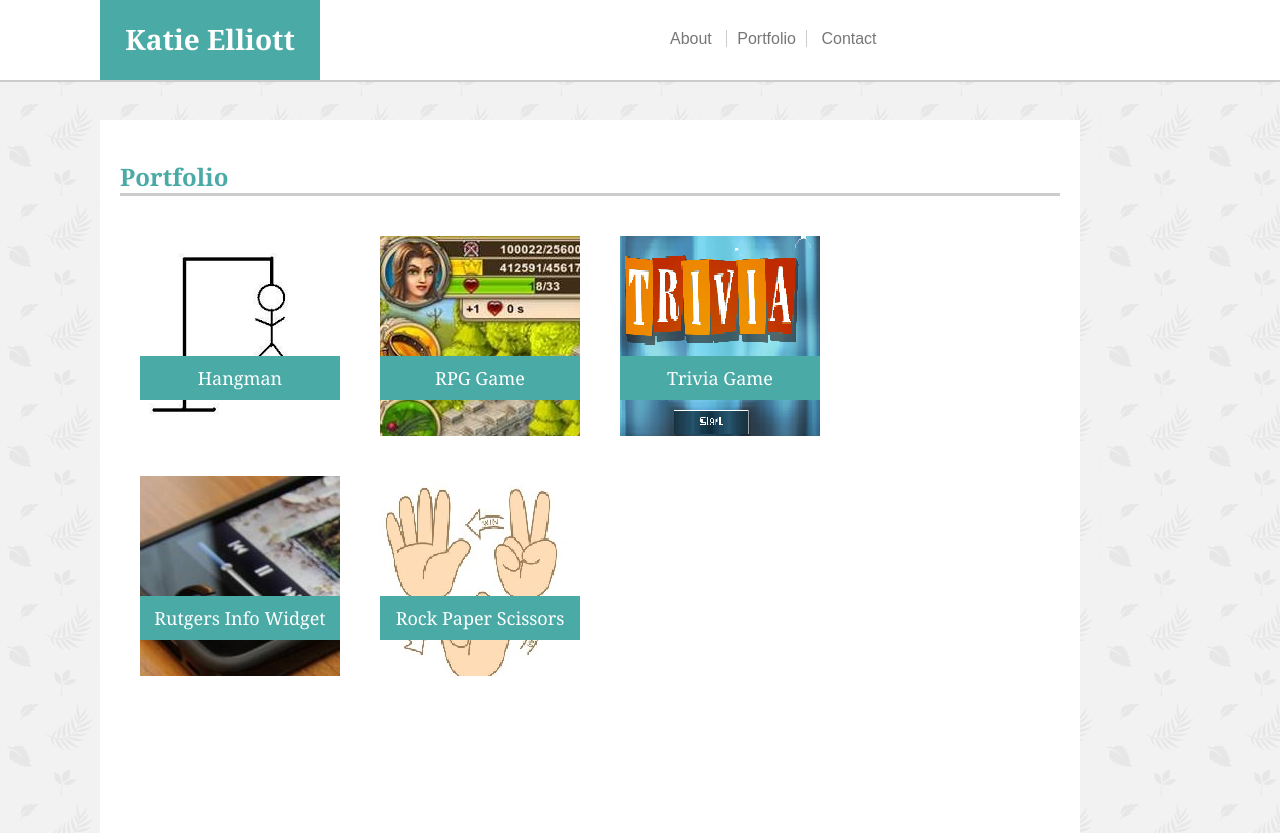
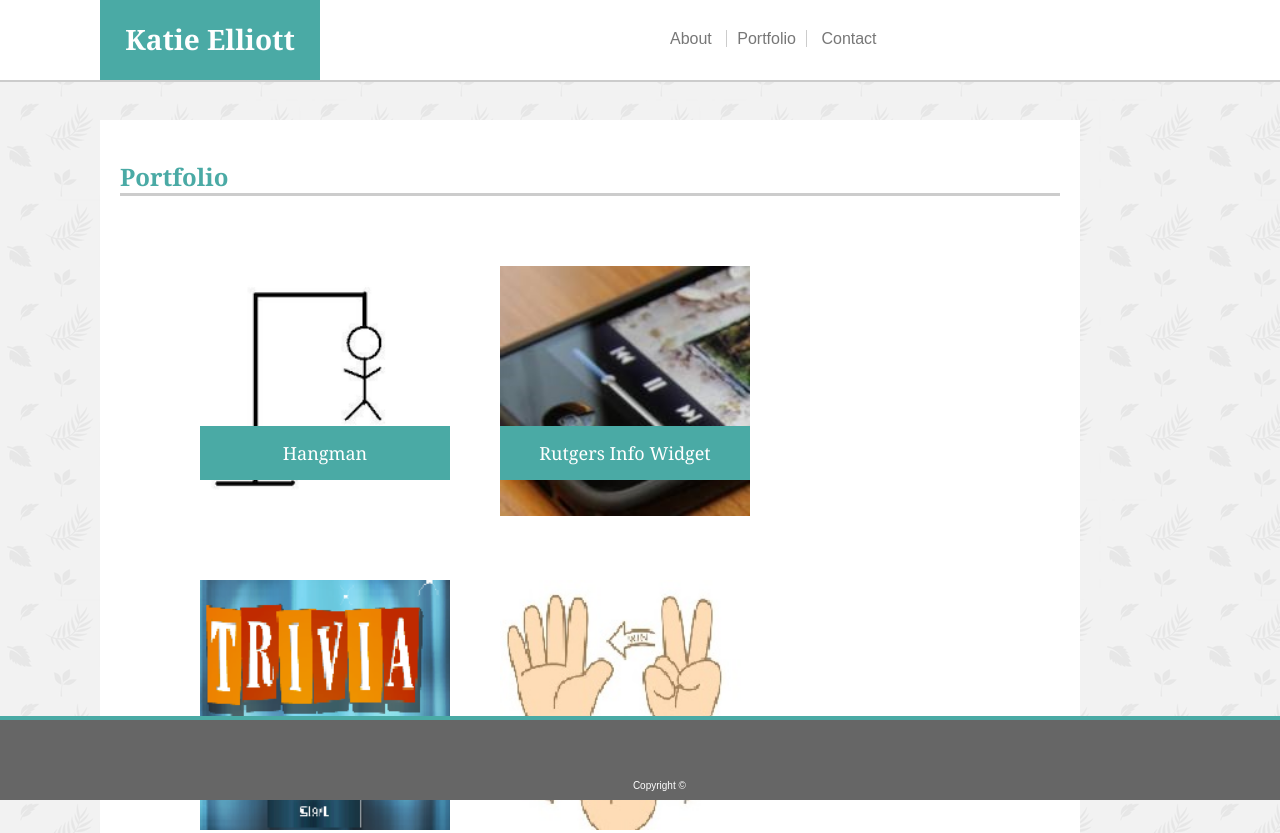
Before and after one commit to kelliott14/Basic-Portfolio, a plain HTML site: page portfolio.html in a window 1280 px wide. Shown: the top 833 px of the page. Drawn offline with Linux system fonts and the light colour scheme.

Commit message:
final touches to portfolio page to match screenshot

```diff
--- a/assets/css/style.css
+++ b/assets/css/style.css
@@ -5,6 +5,7 @@ body{
   margin: 0px;
   font-family: Arial, Helvetica, sans-serif;
   color: #777777;
+  height: 100%;
 }
 
 header{
@@ -79,13 +80,16 @@ h1{
 
 footer{
     background-color: #666666;
-    height: 80px;
+    color: #ffffff;
+    border-top: 4px solid #4aaaa5;
+    text-align: center;
+    padding: 20px;
+    position: fixed;
+    height: 40px;
     width: 100%;
+    bottom: 0;
     left: 0;
-    position: absolute;
-    border-top: 4px solid #4aaaa5;
-    color: #ffffff;
-    margin-bottom: 0;
+
 }
 
 
@@ -99,21 +103,21 @@ footer{
     font-size: 10px;
     float: left;
     width: 33.3%;
-    padding-top: 50px;
+    padding-top: 30px;
 }
 
-.Portfolio{
+.portfolio{
     background-color: #ffffff;
-    margin: 120px 0 20px 0;
+    margin: 120px 0 120px 0;
     padding: 20px;
     width: 940px;
-    height: 700px;
+    height: 1015px;
 
 }
 
 .contact{
     background-color: #ffffff;
-    margin: 120px 0 20px 0;
+    margin: 120px 0 120px 0;
     padding: 20px;
     width: 940px;
     height: 700px;
@@ -125,27 +129,27 @@ footer{
     width: 200px;
     height: 200px;
     float: left;
-    margin: 20px;
+    margin: 20px 50px 20px 50px;
     background-color: #ffffff;
 }
 
 img{
-    width: 200px;
-    height: 200px;
+    width: 250px;
+    height: auto;
+    margin: 30px;
 }
 
 h2{
     background-color: #4aaaa5;
     color: #ffffff;
-    width: 200px;
+    width: 250px;
     position: absolute;
-    margin-top: 120px;
+    margin: 190px 0 0 30px;
     font-size: 18px;
-    padding: 10px 0 10px 0;
+    padding: 15px 0 15px 0;
     text-align: center;
     font-family: 'Georgia', Times, Times New Roman, serif;
     font-weight: 300;
-    letter-spacing: 1.1;
 
 }
 
--- a/portfolio.html
+++ b/portfolio.html
@@ -18,30 +18,31 @@
         </nav>
 
 
-    <section class="Portfolio">
+    <section class="portfolio">
         <h1>Portfolio</h1>
 
 
         <section class="portfolioitem">
             <h2>Hangman</h2>
             <img src="./assets/images/hangman.png" alt="Hangman Picture">
-        </section>
-        <section class="portfolioitem">
+
+            <h2>Trivia Game</h2>
+                <img src="./assets/images/trivia.png" alt="Trivia Picture">
+
                 <h2>RPG Game</h2>
                 <img src="./assets/images/role-playing-games.jpg" alt="RPG Picture">
         </section>
         <section class="portfolioitem">
-                <h2>Trivia Game</h2>
-                <img src="./assets/images/trivia.png" alt="Trivia Picture">
-        </section>
-        <section class="portfolioitem">
+
                 <h2>Rutgers Info Widget</h2>
                 <img src="./assets/images/rutgers.jpg" alt="iPhone Picture">
-        </section>
-            <section class="portfolioitem">
+
                 <h2>Rock Paper Scissors</h2>
                 <img src="./assets/images/rock,_paper_larger.jpg" alt="Rock Paper Scissors Picture">
-                </section>
+
+        </section>
+
+
 
     </section>
 
```
